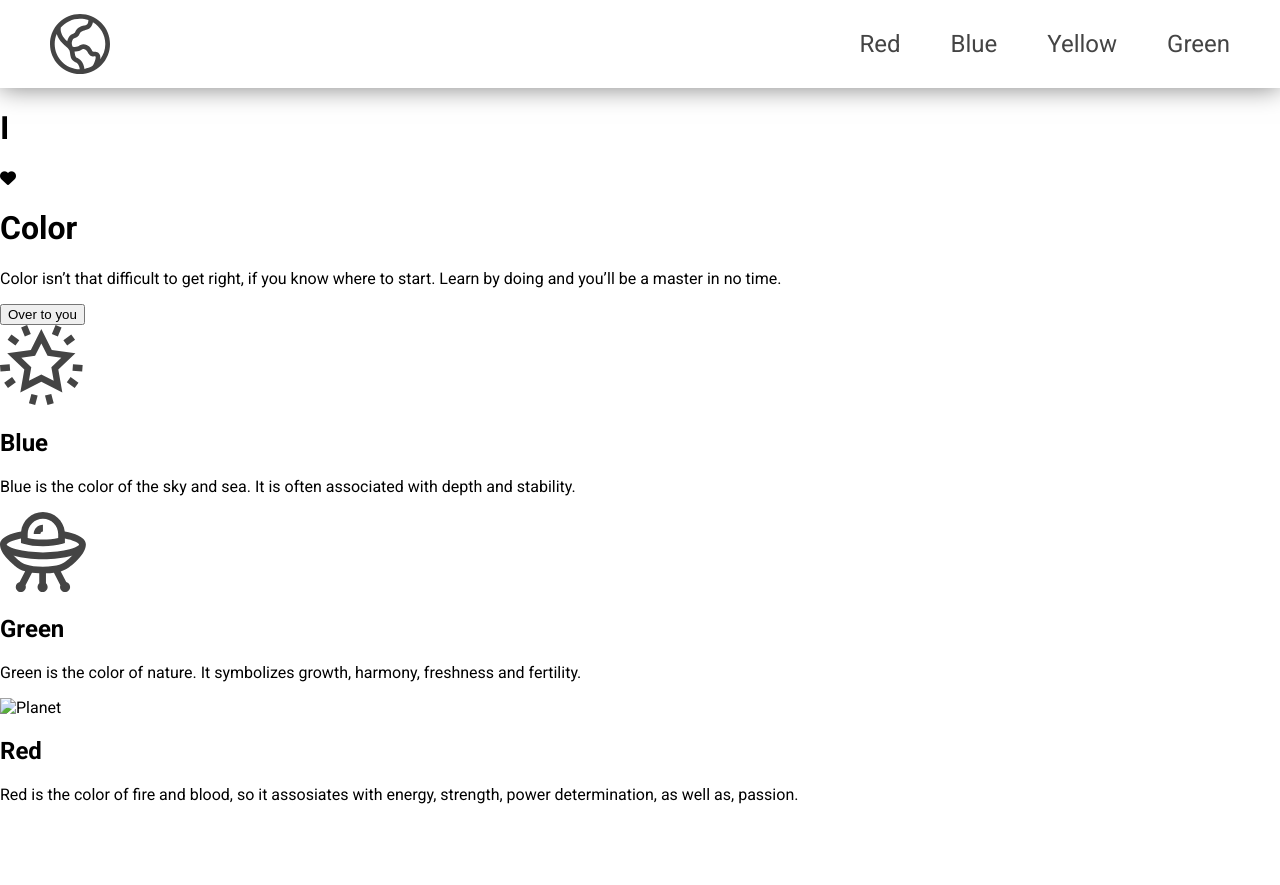
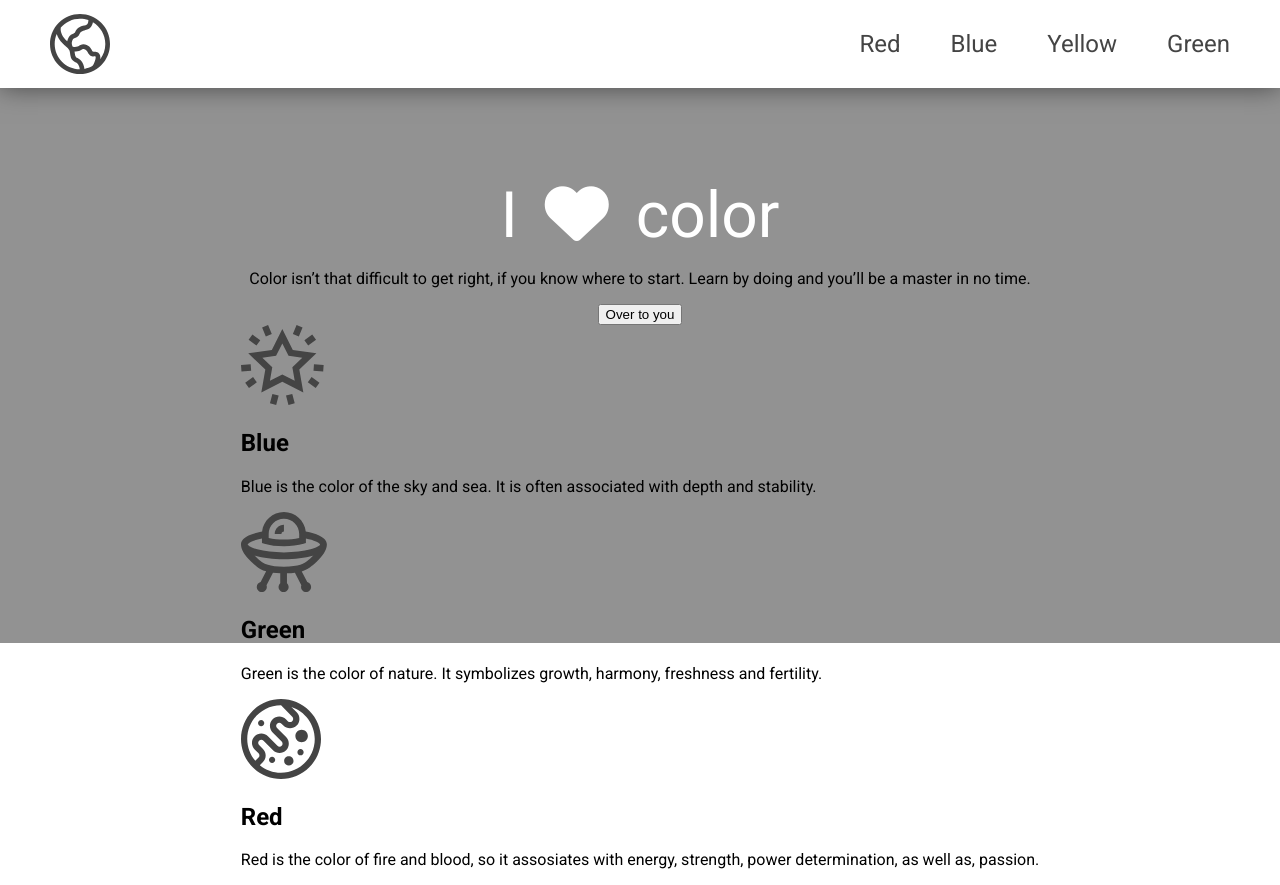
Before and after one commit to Wekat/Flexbox_and_BEM, a plain HTML site: page index.html in a window 1280 px wide. Before the commit the page ends 804 px from the top, so only its background shows below. Drawn offline with Linux system fonts and the light colour scheme.

Commit message:
grey background box in place

```diff
--- a/index.html
+++ b/index.html
@@ -11,6 +11,7 @@
 
 </head>
 <body>
+    <div class="background_box">
         <header>
             <div class="header">
                 <div class="logo"></div>
@@ -26,7 +27,7 @@
         </header>
         <div class="main">
             <div class="main__heading">
-            <h1 class="h1">I</h1><span class="h1"><i class="fas fa-heart"></i></span><h1 class="hi">Color</h1>
+                <span class="main__heading--h1">I</span><span class="main__heading--h1-heart"><i class="fas fa-heart"></i></span><span class="main__heading--h1">color</span>
             </div>
             <div class="main__text">
                 <p>Color isn’t that difficult to get right, if you know where to start.
@@ -35,7 +36,7 @@
             <div class="main__button">
                 <button class="main__button-1">Over to you</button>
             </div>
-    </div>
+
             <div class="block_items">
                 <div class="block">
                     <div class="block__symbol"><img src="images/star.svg" alt="Star"></div>
@@ -50,12 +51,14 @@
                         freshness and fertility.</p>
                 </div>
                 <div class="block">
-            <div class="block__symbol"><img src="" alt="Planet"></div>
+                    <div class="block__symbol"><img src="images/planet.svg" alt="Planet"></div>
                     <h2 class="block__heading">Red</h2>
                     <p>Red is the color of fire and blood, so it assosiates with
                             energy, strength, power determination, as well as, passion.</p>
                 </div>
             </div>
+        </div>
+    </div>
 
 </body>
 </html>
--- a/styles/index.css
+++ b/styles/index.css
@@ -2,6 +2,12 @@ body {
     margin: 0;
     height: 100vh;
     font-family: 'Roboto';
+}
+
+.background_box {
+    width: 100%;
+    height: 643px;
+    background: #929292;
 }
 
 .header {
@@ -45,3 +51,34 @@ body {
     font-weight: normal;
     text-align: center;
 }
+
+.main {
+    display: flex;
+    flex-direction: column;
+    align-items: center;
+    width: 100%;
+}
+
+.main__heading {
+    padding-top: 90px;
+    width: 100%;
+    max-width: 333px;
+    display: flex;
+    justify-content: space-evenly;
+}
+
+.main__heading--h1 {
+    font-style: normal;
+    font-weight: normal;
+    font-size: 64px;
+    line-height: 75px;
+    color: #FFFFFF;
+}
+
+.main__heading--h1-heart {
+    font-style: normal;
+    font-weight: normal;
+    font-size: 64px;
+    line-height: 75px;
+    color: #FFFFFF;
+}
```
Lines whose indentation alone changed are shown as unchanged.
